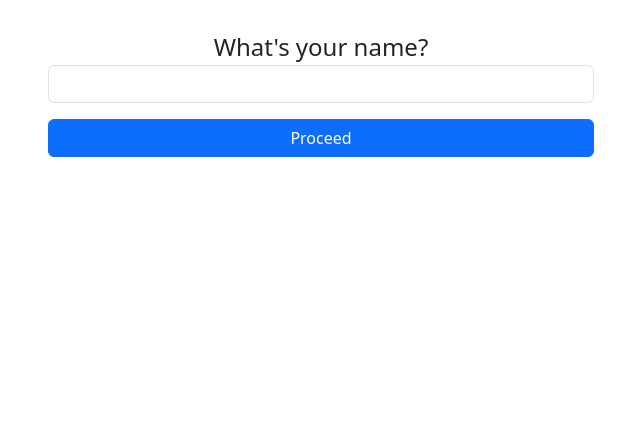
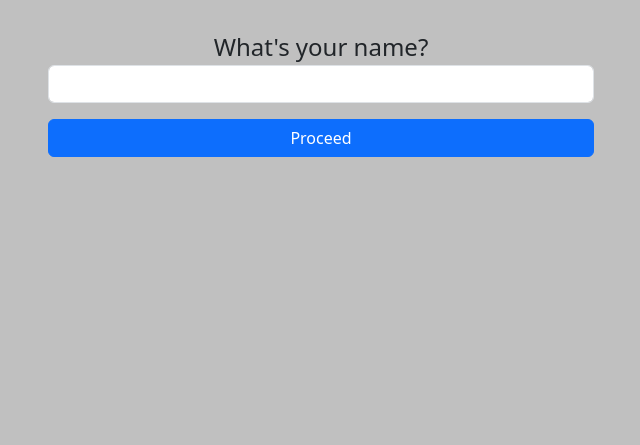
Before and after one commit to nepoaquino/indemandJS_Final_Project, a plain HTML site: page index.html in a window 1280 px wide. Shown: the part 355-800 px from the top of the page, without its empty margins (319-959 px from the left). Drawn offline with nearby package versions, Linux system fonts and the light colour scheme.

Commit message:
Update styles.css

```diff
--- a/styles.css
+++ b/styles.css
@@ -1,3 +1,6 @@
+     body{
+     background-color:#c0c0c0;
+    }
     .landing-page {
         height: 100vh;
         display: flex;
@@ -28,6 +31,7 @@
 
       .delete-btn {
         border: none;
+        background-color: inherit;
       }
 
       .list-group-item {
```
